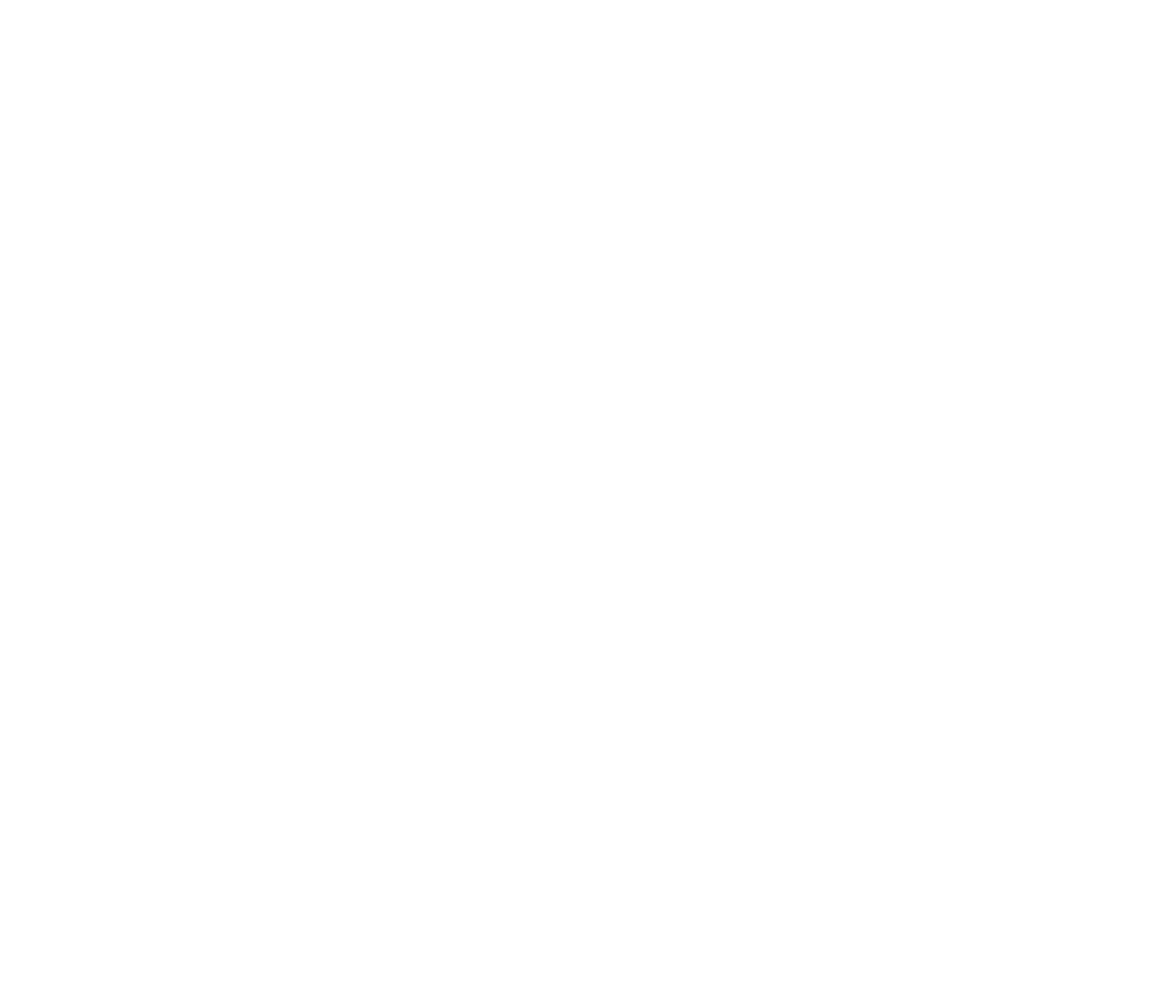
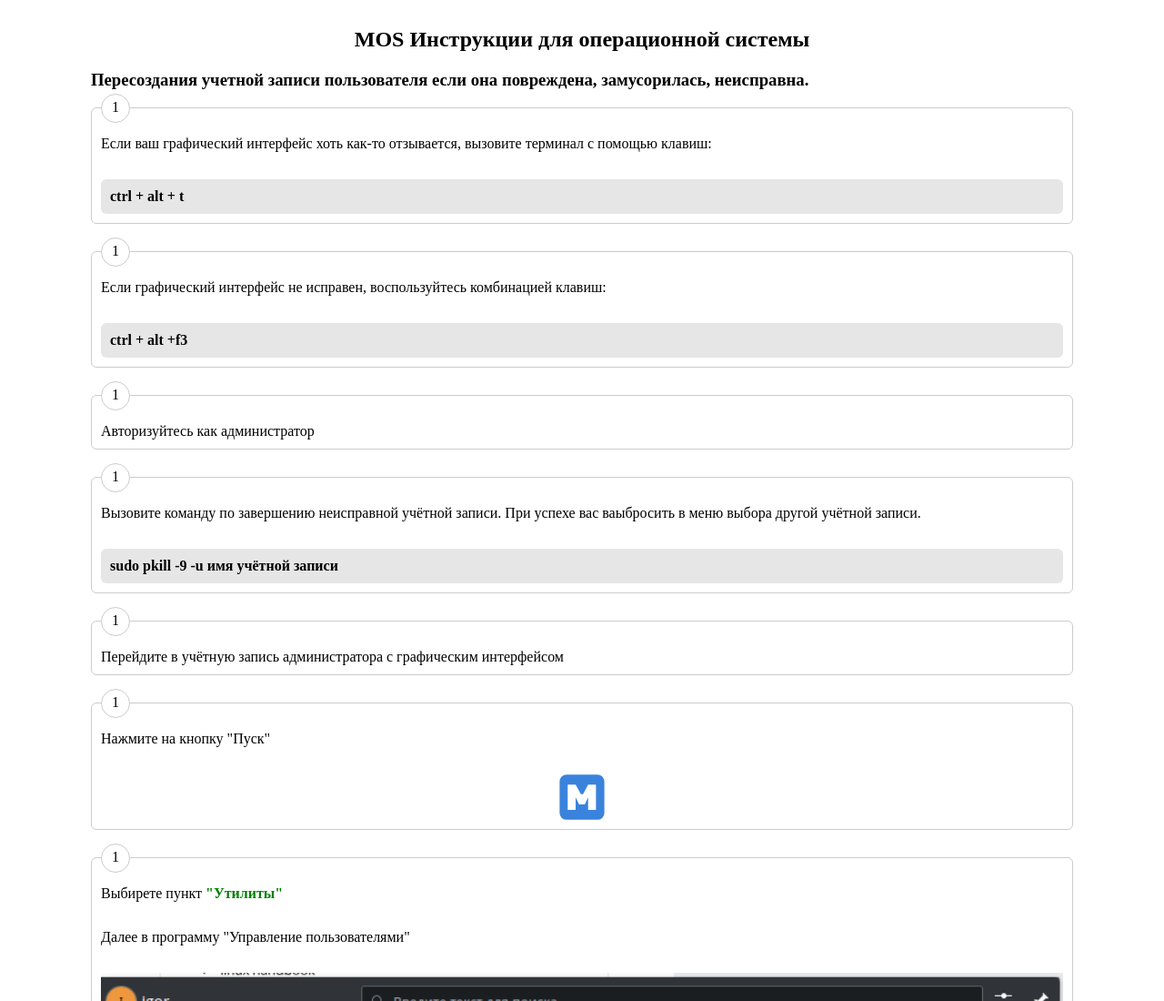
Before and after one commit to Nephrit44/MK7-Wiki, a plain HTML site: page index.html in a window 1280 px wide. Shown: the top 1100 px of the page at 91% size. Before the commit the page ends 800 px from the top, so only its background shows below. Drawn offline with Linux system fonts and the light colour scheme.

Commit message:
Иготовлен макет интерфейса

```diff
--- /dev/null
+++ b/css/style.css
@@ -0,0 +1,97 @@
+* {
+  box-sizing: border-box;
+}
+
+ul {
+  list-style: none;
+  padding: 0;
+  margin: 0;
+}
+
+p {
+  margin: 0;
+}
+
+body {
+  padding: 10px;
+  font-size: 16px;
+}
+
+.title {
+  text-align: center;
+}
+
+.container {
+  max-width: 1100px;
+  margin: 0 auto;
+}
+
+.row {
+  display: flex;
+  flex-direction: column;
+  justify-content: space-between;
+  align-items: center;
+  row-gap: 30px;
+  margin-bottom: 30px;
+}
+
+.row__block {
+  position: relative;
+  padding: 30px 10px 10px 10px;
+  border-radius: 6px;
+  border: 1px solid #ccc;
+  display: flex;
+  flex-direction: column;
+  row-gap: 30px;
+  width: 100%;
+}
+
+.row__block::before {
+    position: absolute;
+    content: "1";
+    width: 20px;
+    height: 20px;
+    top: -16px;
+    left: 10px;
+    padding: 5px;
+    font-weight: 500;
+    background-color: #fff;
+    border-radius: 50%;
+    border: 1px solid #ccc;
+    text-align: center;
+}
+
+.block-code {
+  width: 100%;
+  padding: 10px;
+  border-radius: 6px;
+  background-color: #e6e6e6;
+  font-weight: 600;
+}
+
+.block-img {
+  display: flex;
+  background-repeat: no-repeat;
+  background-position: center;
+  background-size: contain;
+  margin: 0 auto;
+}
+
+.icon {
+  aspect-ratio: 1;
+  max-width: 50px;
+}
+
+.image {
+  width: 100%;
+  height: auto;
+}
+
+.accentText {
+    font-weight: 700;
+    color: green;
+}
+
+.visible {
+    display: none;
+}
--- a/index.html
+++ b/index.html
@@ -3,7 +3,57 @@
   <head>
     <meta charset="UTF-8" />
     <meta name="viewport" content="width=device-width, initial-scale=1.0" />
+    <link rel="stylesheet" href="./css/style.css" />
     <title>MK7-Wiki</title>
   </head>
-  <body></body>
+  <body class="container">
+    <section class="MOS-wiki">
+      <h2 class="title">MOS Инструкции для операционной системы</h2>
+      <h3 class="subTitle">
+        Пересоздания учетной записи пользователя если она
+        повреждена, замусорилась, неисправна.
+      </h3>
+      <ul class="row">
+        <li class="row__block">
+          <p>Если ваш графический интерфейс хоть как-то отзывается, вызовите терминал с помощью клавиш:</p>
+          <p class="block-code">ctrl + alt + t</p>
+        </li>
+        <li class="row__block">
+          <p>Если графический интерфейс не исправен, воспользуйтесь комбинацией клавиш:</p>
+          <p class="block-code">ctrl + alt +f3</p>
+        </li>
+        <li class="row__block">
+          <p>Авторизуйтесь как администратор</p>
+        </li>
+        <li class="row__block">
+          <p>
+            Вызовите команду по завершению неисправной учётной записи. При успехе вас ваыбросить в меню выбора другой учётной записи.
+          </p>
+          <p class="block-code">sudo pkill -9 -u имя учётной записи</p>
+        </li>
+        <li class="row__block">
+          <p>
+            Перейдите в учётную запись администратора с графическим интерфейсом
+          </p>
+        </li>
+        <li class="row__block">
+          <p>Нажмите на кнопку "Пуск"</p>
+          <img
+            class="block-img icon"
+            src="./css/MOS/logo.svg"
+            alt="Логотип операционной системы М ОС"
+          />
+        </li>
+        <li class="row__block">
+          <p>Выбирете пункт <span class="accentText">"Утилиты"</span></p>
+          <p>Далее в программу "Управление пользователями"</p>
+          <img
+            class="block-img image"
+            src="./css/MOS/image-1.png"
+            alt="Скриншот из меню пуск"
+          />
+        </li>
+      </ul>
+    </section>
+  </body>
 </html>
```
Also changed, not shown: css/MOS/image-1.png (added), css/MOS/logo.svg (added).
